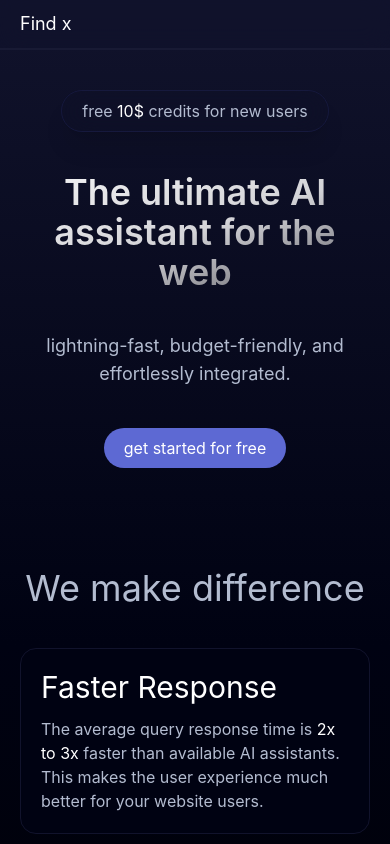
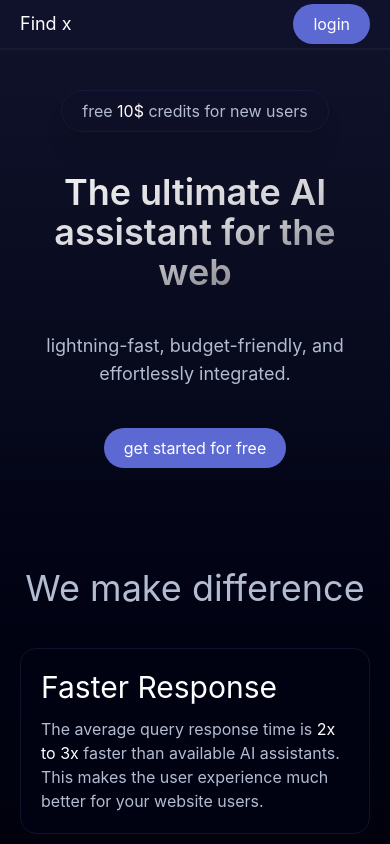
Before and after one commit to find-x-ai/find-x, a Next.js app in the folder website/: page / in a window 390 px wide. Shown: the top 844 px of the page. Built offline with nearby package versions, Linux system fonts and the light colour scheme; no server answers.

Commit message:
style : userbutton responsiveness

```diff
--- a/website/components/navbar/index.tsx
+++ b/website/components/navbar/index.tsx
@@ -9,10 +9,10 @@ const Navbar = () => {
             Find x
           </Link>
         </div>
-        <div className="sm:flex items-center hidden gap-5">
-          <Link href={"/"}>pricing</Link>
-          <Link href={"/"}>about</Link>
-          <Link href={"/"}>team</Link>
+        <div className="flex items-center gap-5">
+          <Link className="sm:block hidden" href={"/"}>pricing</Link>
+          <Link className="sm:block hidden" href={"/"}>about</Link>
+          <Link className="sm:block hidden" href={"/"}>team</Link>
           <SignedIn>
             <UserButton afterSignOutUrl="/"/>
           </SignedIn>
```
